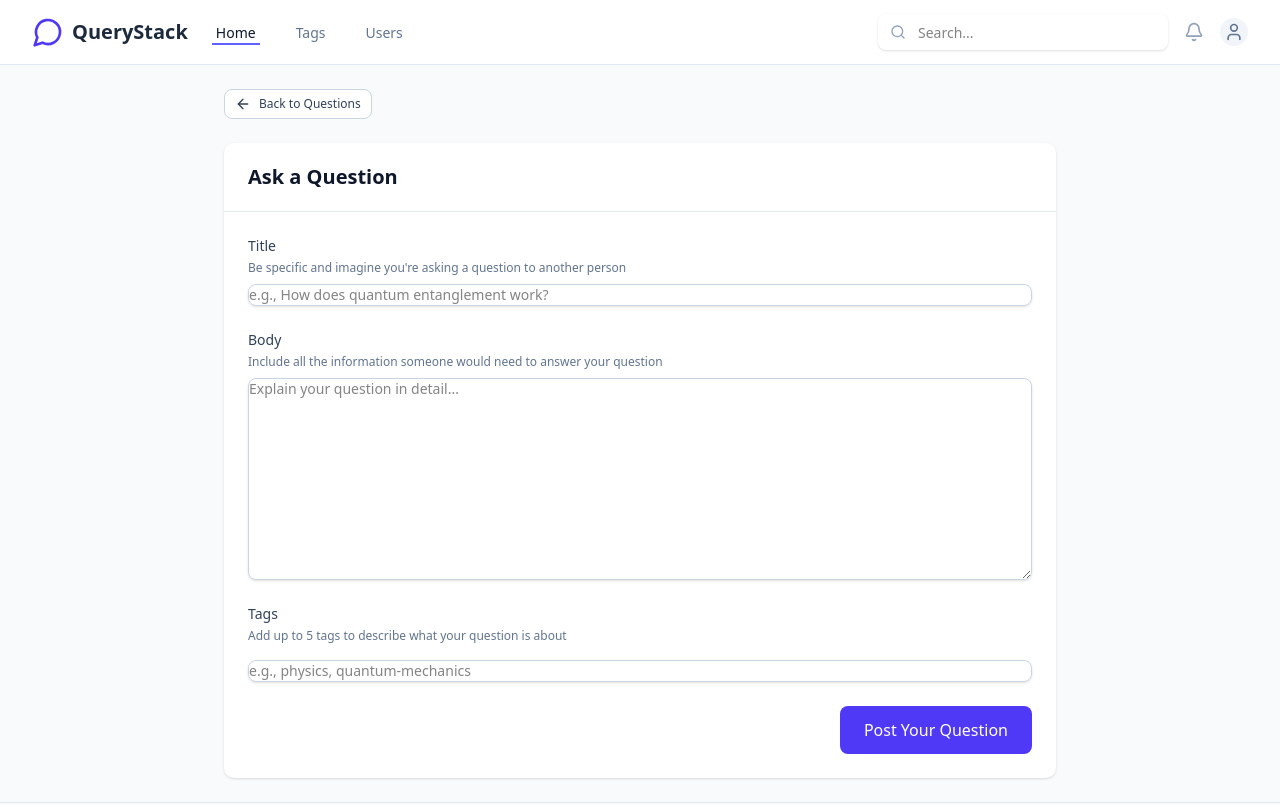
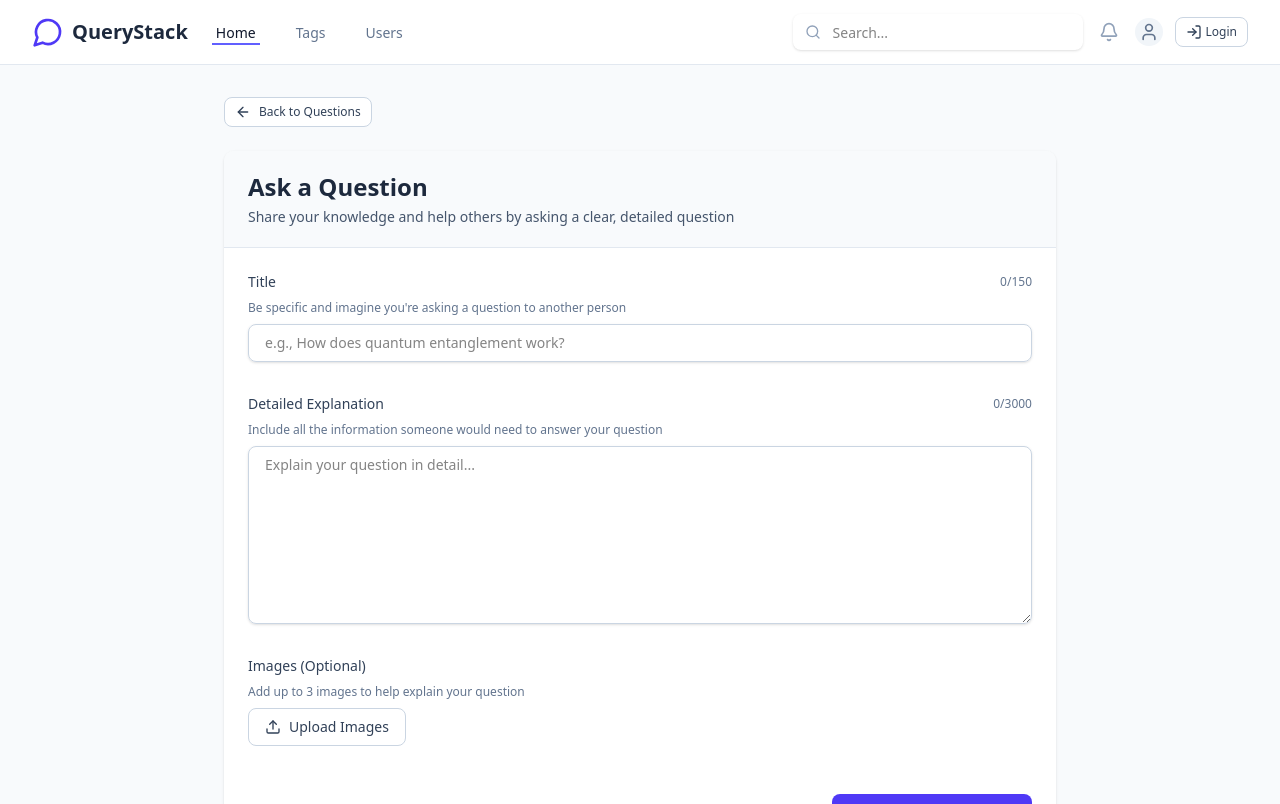
Before and after one commit to samdani91/Bose_Hackathon, a React (Vite) app in the folder frontend/: page /ask in a window 1280 px wide. Shown: the top 804 px of the page. Built offline with nearby package versions, Linux system fonts and the light colour scheme.

Commit message:
form and login frontend

```diff
--- a/frontend/src/components/layout/Navbar.tsx
+++ b/frontend/src/components/layout/Navbar.tsx
@@ -1,8 +1,9 @@
 import React, { useState } from 'react';
-import { Search, Menu, X, MessageCircle, Bell, User, Settings, UserCircle } from 'lucide-react';
+import { Search, Menu, X, MessageCircle, Bell, User, Settings, UserCircle, LogIn } from 'lucide-react';
 import { Link } from '../ui/Link';
 import { Dropdown, DropdownItem } from '../ui/Dropdown';
 import { useNavigate } from 'react-router-dom';
+import { Button } from '../ui/Button';
 
 const Navbar: React.FC = () => {
   const [isOpen, setIsOpen] = useState(false);
@@ -90,6 +91,16 @@ const Navbar: React.FC = () => {
                 )}
               </Dropdown>
             </div>
+            {/* Added Login Button */}
+            <Button
+              variant="outline"
+              size="sm"
+              className="ml-3 flex items-center gap-1"
+              onClick={() => navigate('/login')}
+            >
+              <LogIn className="h-4 w-4" />
+              Login
+            </Button>
           </div>
           <div className="-mr-2 flex items-center sm:hidden">
             <button
--- a/frontend/src/pages/AskQuestionPage.tsx
+++ b/frontend/src/pages/AskQuestionPage.tsx
@@ -1,55 +1,56 @@
-import React, { useState } from 'react';
+import React, { useState, useRef } from 'react';
 import { Button } from '../components/ui/Button';
-import { tags } from '../data/mockData';
-import type { Tag } from '../types';
 import { Link } from '../components/ui/Link';
-import { ArrowLeft } from 'lucide-react';
-import { Badge } from '../components/ui/Badge';
+import { ArrowLeft, X, Upload } from 'lucide-react';
 
 export const AskQuestionPage: React.FC = () => {
+  // Form state
   const [title, setTitle] = useState('');
   const [body, setBody] = useState('');
-  const [selectedTags, setSelectedTags] = useState<string[]>([]);
-  const [tagInput, setTagInput] = useState('');
-  const [suggestions, setSuggestions] = useState<Tag[]>([]);
+  const [images, setImages] = useState<File[]>([]);
+  const [isUploading, setIsUploading] = useState(false);
+  const fileInputRef = useRef<HTMLInputElement>(null);
+
+  // Error state
   const [errors, setErrors] = useState({
     title: '',
     body: '',
-    tags: '',
+    images: '',
   });
 
-  const handleTagInput = (e: React.ChangeEvent<HTMLInputElement>) => {
-    const value = e.target.value;
-    setTagInput(value);
+  // Constants
+  const MAX_TITLE_LENGTH = 150;
+  const MAX_BODY_LENGTH = 3000;
+  const MAX_IMAGES = 3;
 
-    if (value.trim().length > 0) {
-      const filtered = tags
-        .filter(tag => tag.name.toLowerCase().includes(value.toLowerCase()))
-        .slice(0, 5);
-      setSuggestions(filtered);
-    } else {
-      setSuggestions([]);
+  const handleImageUpload = (e: React.ChangeEvent<HTMLInputElement>) => {
+    if (e.target.files) {
+      const newImages = Array.from(e.target.files);
+
+      if (images.length + newImages.length > MAX_IMAGES) {
+        setErrors({
+          ...errors,
+          images: `You can upload a maximum of ${MAX_IMAGES} images`
+        });
+        return;
+      }
+
+      setImages([...images, ...newImages]);
+      setErrors({...errors, images: ''});
     }
   };
 
-  const addTag = (tagName: string) => {
-    if (!selectedTags.includes(tagName) && selectedTags.length < 5) {
-      setSelectedTags([...selectedTags, tagName]);
-      setTagInput('');
-      setSuggestions([]);
-      setErrors({...errors, tags: ''});
-    }
-  };
-
-  const removeTag = (tagName: string) => {
-    setSelectedTags(selectedTags.filter(tag => tag !== tagName));
+  const removeImage = (index: number) => {
+    const newImages = [...images];
+    newImages.splice(index, 1);
+    setImages(newImages);
   };
 
   const validateForm = () => {
     const newErrors = {
       title: '',
       body: '',
-      tags: '',
+      images: '',
     };
 
     let isValid = true;
@@ -57,15 +58,21 @@ export const AskQuestionPage: React.FC = () => {
     if (title.trim().length < 15) {
       newErrors.title = 'Title must be at least 15 characters';
       isValid = false;
+    } else if (title.length > MAX_TITLE_LENGTH) {
+      newErrors.title = `Title must be less than ${MAX_TITLE_LENGTH} characters`;
+      isValid = false;
     }
 
     if (body.trim().length < 30) {
       newErrors.body = 'Body must be at least 30 characters';
       isValid = false;
+    } else if (body.length > MAX_BODY_LENGTH) {
+      newErrors.body = `Body must be less than ${MAX_BODY_LENGTH} characters`;
+      isValid = false;
     }
 
-    if (selectedTags.length === 0) {
-      newErrors.tags = 'At least one tag is required';
+    if (images.length > MAX_IMAGES) {
+      newErrors.images = `You can upload a maximum of ${MAX_IMAGES} images`;
       isValid = false;
     }
 
@@ -73,152 +80,198 @@ export const AskQuestionPage: React.FC = () => {
     return isValid;
   };
 
-  const handleSubmit = (e: React.FormEvent) => {
+  const handleSubmit = async (e: React.FormEvent) => {
     e.preventDefault();
 
     if (validateForm()) {
+      setIsUploading(true);
+
+      try {
         // In a real app, this would submit to an API
-      console.log({ title, body, tags: selectedTags });
+        console.log({ title, body, images });
+
+        // Simulate API call
+        await new Promise(resolve => setTimeout(resolve, 1500));
+
         alert('Question submitted successfully!');
 
         // Reset form
         setTitle('');
         setBody('');
-      setSelectedTags([]);
+        setImages([]);
+      } catch (error) {
+        console.error('Error submitting question:', error);
+        alert('There was an error submitting your question. Please try again.');
+      } finally {
+        setIsUploading(false);
+      }
     }
   };
 
   return (
-    <div className="max-w-4xl mx-auto px-4 sm:px-6 lg:px-8 py-6">
+    <div className="max-w-4xl mx-auto px-4 sm:px-6 lg:px-8 py-8">
       <div className="mb-6">
         <Link to="/">
-          <Button variant="outline" size="sm" className="flex items-center">
-            <ArrowLeft className="h-4 w-4 mr-2" />
+          <Button variant="outline" size="sm" className="flex items-center gap-2">
+            <ArrowLeft className="h-4 w-4" />
             Back to Questions
           </Button>
         </Link>
       </div>
 
-      <div className="bg-white shadow rounded-lg">
-        <div className="px-6 py-5 border-b border-slate-200">
-          <h1 className="text-xl font-bold text-slate-900">Ask a Question</h1>
+      <div className="bg-white shadow rounded-lg overflow-hidden">
+        <div className="px-6 py-5 bg-slate-50 border-b border-slate-200">
+          <h1 className="text-2xl font-bold text-slate-800">Ask a Question</h1>
+          <p className="mt-1 text-sm text-slate-600">
+            Share your knowledge and help others by asking a clear, detailed question
+          </p>
         </div>
 
-        <form onSubmit={handleSubmit} className="p-6">
-          <div className="space-y-6">
-            {/* Title */}
-            <div>
-              <label htmlFor="title" className="block text-sm font-medium text-slate-700 mb-1">
+        <form onSubmit={handleSubmit} className="p-6 space-y-8">
+          {/* Title Section */}
+          <div className="space-y-2">
+            <div className="flex items-center justify-between">
+              <label htmlFor="title" className="block text-sm font-medium text-slate-700">
                 Title
               </label>
-              <p className="text-xs text-slate-500 mb-2">
+              <span className={`text-xs ${title.length > MAX_TITLE_LENGTH ? 'text-rose-600' : 'text-slate-500'}`}>
+                {title.length}/{MAX_TITLE_LENGTH}
+              </span>
+            </div>
+            <p className="text-xs text-slate-500">
               Be specific and imagine you're asking a question to another person
             </p>
             <input
               type="text"
               id="title"
-                className={`block w-full rounded-md shadow-sm focus:ring-indigo-500 focus:border-indigo-500 sm:text-sm border ${errors.title ? 'border-rose-300' : 'border-slate-300'}`}
+              className={`block w-full rounded-md shadow-sm focus:ring-2 focus:ring-indigo-500 focus:border-indigo-500 sm:text-sm border ${
+                errors.title ? 'border-rose-300' : 'border-slate-300'
+              } px-4 py-2`}
               value={title}
               onChange={(e) => {
                 setTitle(e.target.value);
-                  if (e.target.value.length >= 15) {
+                if (e.target.value.length >= 15 && e.target.value.length <= MAX_TITLE_LENGTH) {
                   setErrors({...errors, title: ''});
                 }
               }}
               placeholder="e.g., How does quantum entanglement work?"
+              maxLength={MAX_TITLE_LENGTH}
             />
             {errors.title && (
               <p className="mt-1 text-sm text-rose-600">{errors.title}</p>
             )}
           </div>
 
-            {/* Body */}
-            <div>
-              <label htmlFor="body" className="block text-sm font-medium text-slate-700 mb-1">
-                Body
+          {/* Body Section */}
+          <div className="space-y-2">
+            <div className="flex items-center justify-between">
+              <label htmlFor="body" className="block text-sm font-medium text-slate-700">
+                Detailed Explanation
               </label>
-              <p className="text-xs text-slate-500 mb-2">
+              <span className={`text-xs ${body.length > MAX_BODY_LENGTH ? 'text-rose-600' : 'text-slate-500'}`}>
+                {body.length}/{MAX_BODY_LENGTH}
+              </span>
+            </div>
+            <p className="text-xs text-slate-500">
               Include all the information someone would need to answer your question
             </p>
             <textarea
               id="body"
-                rows={10}
-                className={`block w-full rounded-md shadow-sm focus:ring-indigo-500 focus:border-indigo-500 sm:text-sm border ${errors.body ? 'border-rose-300' : 'border-slate-300'}`}
+              rows={8}
+              className={`block w-full rounded-md shadow-sm focus:ring-2 focus:ring-indigo-500 focus:border-indigo-500 sm:text-sm border ${
+                errors.body ? 'border-rose-300' : 'border-slate-300'
+              } px-4 py-2`}
               value={body}
               onChange={(e) => {
                 setBody(e.target.value);
-                  if (e.target.value.length >= 30) {
+                if (e.target.value.length >= 30 && e.target.value.length <= MAX_BODY_LENGTH) {
                   setErrors({...errors, body: ''});
                 }
               }}
               placeholder="Explain your question in detail..."
+              maxLength={MAX_BODY_LENGTH}
             />
             {errors.body && (
               <p className="mt-1 text-sm text-rose-600">{errors.body}</p>
             )}
           </div>
 
-            {/* Tags */}
-            <div>
-              <label htmlFor="tags" className="block text-sm font-medium text-slate-700 mb-1">
-                Tags
+          {/* Image Upload Section */}
+          <div className="space-y-2">
+            <label className="block text-sm font-medium text-slate-700">
+              Images (Optional)
             </label>
-              <p className="text-xs text-slate-500 mb-2">
-                Add up to 5 tags to describe what your question is about
+            <p className="text-xs text-slate-500">
+              Add up to {MAX_IMAGES} images to help explain your question
             </p>
-              <div className="flex flex-wrap gap-2 mb-2">
-                {selectedTags.map(tag => (
-                  <Badge key={tag} variant="primary" className="flex items-center">
-                    {tag}
+
+            <div className="mt-2">
+              <input
+                type="file"
+                ref={fileInputRef}
+                onChange={handleImageUpload}
+                accept="image/*"
+                multiple
+                className="hidden"
+                disabled={images.length >= MAX_IMAGES}
+              />
+
+              <Button
+                type="button"
+                variant="outline"
+                onClick={() => fileInputRef.current?.click()}
+                disabled={images.length >= MAX_IMAGES}
+                className="flex items-center gap-2"
+              >
+                <Upload className="h-4 w-4" />
+                {images.length >= MAX_IMAGES ? 'Maximum images reached' : 'Upload Images'}
+              </Button>
+
+              {errors.images && (
+                <p className="mt-1 text-sm text-rose-600">{errors.images}</p>
+              )}
+
+              {images.length > 0 && (
+                <div className="mt-4 grid grid-cols-1 sm:grid-cols-2 md:grid-cols-3 gap-4">
+                  {images.map((image, index) => (
+                    <div key={index} className="relative group rounded-md overflow-hidden border border-slate-200">
+                      <img
+                        src={URL.createObjectURL(image)}
+                        alt={`Preview ${index + 1}`}
+                        className="w-full h-32 object-cover"
+                      />
                       <button
                         type="button"
-                      className="ml-1 text-indigo-700 hover:text-indigo-900 font-bold"
-                      onClick={() => removeTag(tag)}
+                        onClick={() => removeImage(index)}
+                        className="absolute top-2 right-2 bg-slate-800/80 text-white rounded-full p-1 hover:bg-rose-600 transition-colors"
                       >
-                      &times;
+                        <X className="h-4 w-4" />
                       </button>
-                  </Badge>
-                ))}
+                      <div className="p-2 bg-slate-50">
+                        <p className="text-xs text-slate-600 truncate">
+                          {image.name}
+                        </p>
+                        <p className="text-xs text-slate-500">
+                          {(image.size / 1024).toFixed(1)} KB
+                        </p>
                       </div>
-              <div className="relative">
-                <input
-                  type="text"
-                  id="tags"
-                  className={`block w-full rounded-md shadow-sm focus:ring-indigo-500 focus:border-indigo-500 sm:text-sm border ${errors.tags ? 'border-rose-300' : 'border-slate-300'}`}
-                  value={tagInput}
-                  onChange={handleTagInput}
-                  placeholder="e.g., physics, quantum-mechanics"
-                  disabled={selectedTags.length >= 5}
-                />
-                {suggestions.length > 0 && (
-                  <div className="absolute z-10 w-full mt-1 bg-white shadow-lg rounded-md border border-slate-200 max-h-60 overflow-auto">
-                    {suggestions.map(tag => (
-                      <button
-                        key={tag.id}
-                        type="button"
-                        className="w-full px-4 py-2 text-left text-sm hover:bg-slate-50 flex justify-between items-center"
-                        onClick={() => addTag(tag.name)}
-                      >
-                        <span>{tag.name}</span>
-                        <span className="text-xs text-slate-500">×{tag.count}</span>
-                      </button>
+                    </div>
                   ))}
                 </div>
               )}
             </div>
-              {errors.tags && (
-                <p className="mt-1 text-sm text-rose-600">{errors.tags}</p>
-              )}
-              {selectedTags.length >= 5 && (
-                <p className="mt-1 text-sm text-amber-600">Maximum of 5 tags reached</p>
-              )}
           </div>
 
-            <div className="flex justify-end">
-              <Button type="submit" size="lg">
-                Post Your Question
+          {/* Submit Button */}
+          <div className="flex justify-end pt-4">
+            <Button
+              type="submit"
+              size="lg"
+              className="min-w-[200px]"
+              disabled={isUploading}
+            >
+              {isUploading ? 'Posting...' : 'Post Your Question'}
             </Button>
-            </div>
           </div>
         </form>
       </div>
```
Lines whose indentation alone changed are shown as unchanged.
